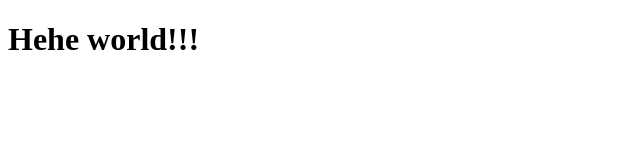
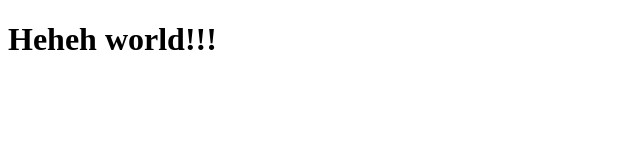
Before and after one commit to ktm-halo/ktm-halo.github.io, a plain HTML site: page index.html in a window 1280 px wide. Shown: the full height of the page, 0-640 px from the left. Drawn offline with Linux system fonts and the light colour scheme.

Commit message:
Update index.html

```diff
--- a/index.html
+++ b/index.html
@@ -6,7 +6,7 @@
     <title>Halo's first web page</title>
   </head>
   <body>
-    <h1>Hehe world!!!</h1>
+    <h1>Heheh world!!!</h1>
     <!-- !TAB -->
   </body>
 </html>
```
